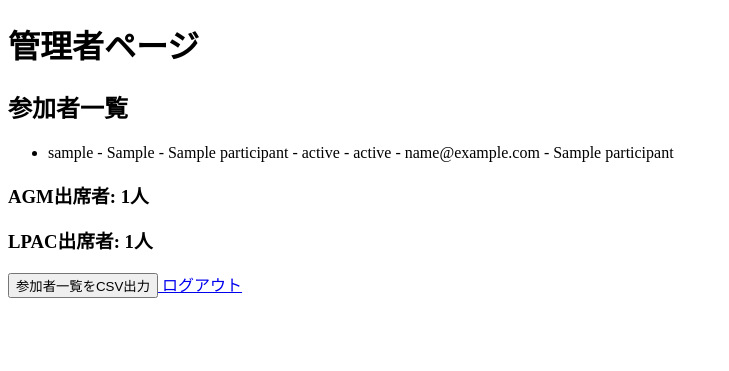
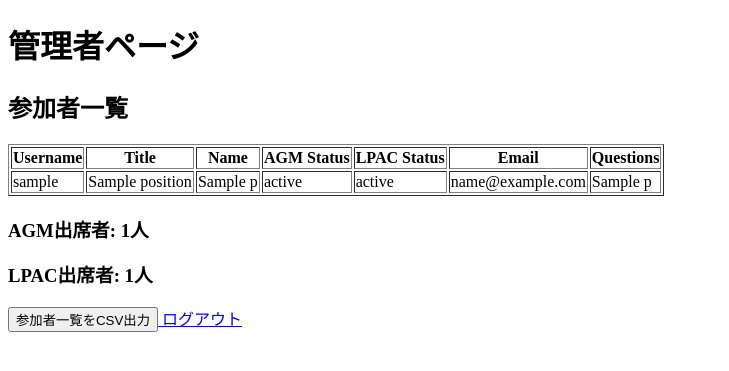
Before and after one commit to akcsri/agm_lpac_attendance, a Flask app: template templates/admin_dashboard.html in a window 1280 px wide. Shown: the top 371 px of the page, without its empty margins (0-729 px from the left). Run offline with Flask 3, Linux system fonts and the light colour scheme; tables that the repository leaves empty hold one stand-in row (values such as "Sample post"); the template is opened without the code that fills it: values that come from a table or form of the project are taken from there, most other values are stand-ins (such as "Sample title", 1, 10 or a date in 2020).

Commit message:
Update admin_dashboard.html

```diff
--- a/templates/admin_dashboard.html
+++ b/templates/admin_dashboard.html
@@ -1,23 +1,17 @@
 <!DOCTYPE html>
+
 <html>
 <head>
 <title>管理者ダッシュボード</title>
 </head>
 <body>
 <h1>管理者ページ</h1>
-
 <h2>参加者一覧</h2>
-  <ul>
-    {% for p in participants %}
-    <li>
-      {{ p.user.username }} - {{ p.position }} - {{ p.name }} - {{ p.agm_status }} - {{ p.lpac_status }} - {{ p.email }} - {{ p.questions }}
-    </li>
-    {% endfor %}
-  </ul>
-
+<table border="1"><thead><tr><th>Username</th><th>Title</th><th>Name</th><th>AGM Status</th><th>LPAC Status</th><th>Email</th><th>Questions</th></tr></thead><tbody><tr><td>
+      {{ p.user.username }}</td><td>{{ p.position }}</td><td>{{ p.name }}</td><td>{{ p.agm_status }}</td><td>{{ p.lpac_status }}</td><td>{{ p.email }}</td><td>{{ p.questions }}
+    </td></tr></tbody></table>
 <h3>AGM出席者: {{ agm_count }}人</h3>
 <h3>LPAC出席者: {{ lpac_count }}人</h3>
-
 <a href="{{ url_for('download_csv') }}">
 <button type="button">参加者一覧をCSV出力</button>
 </a>
```
Lines whose indentation alone changed are shown as unchanged.
